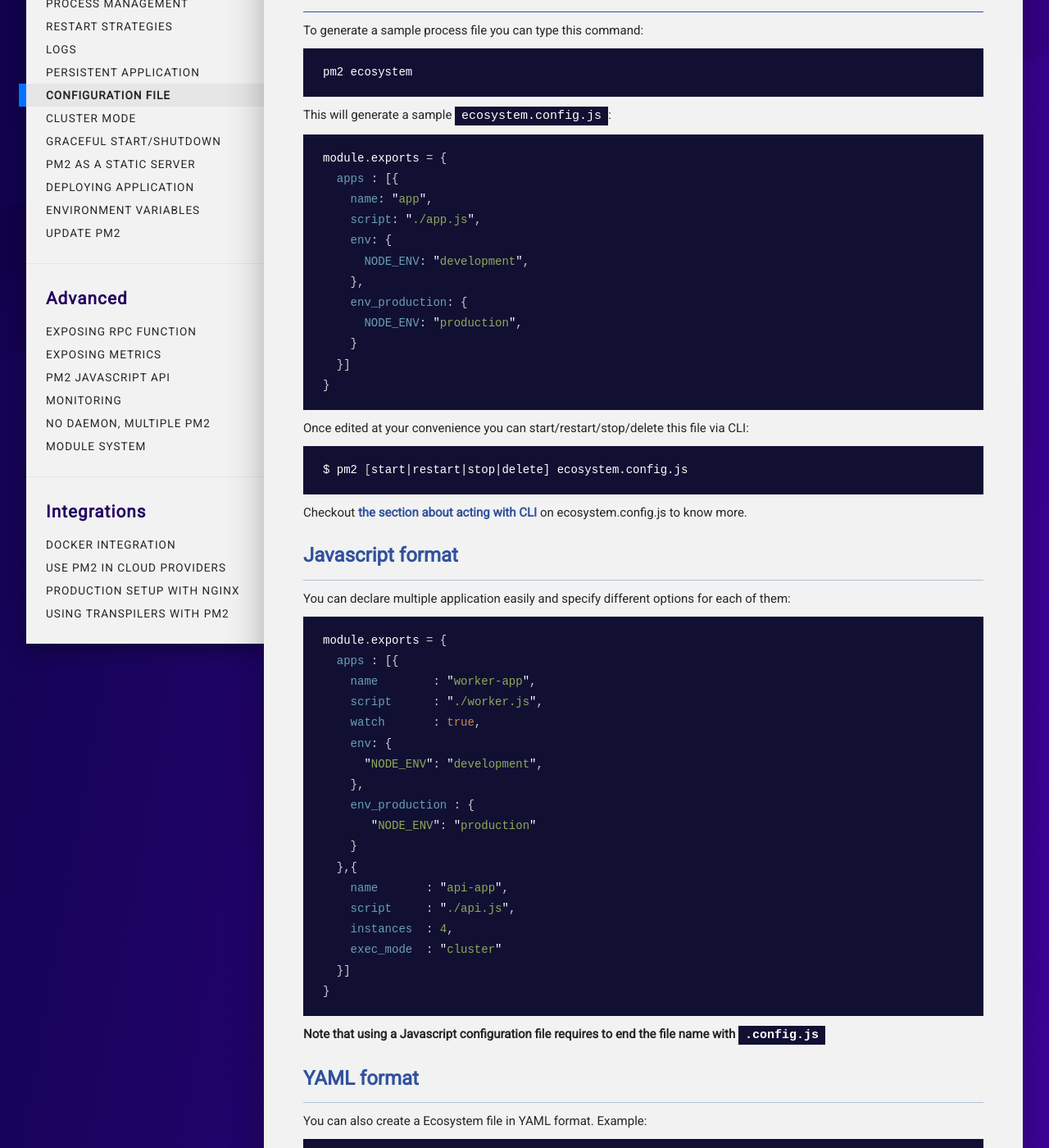
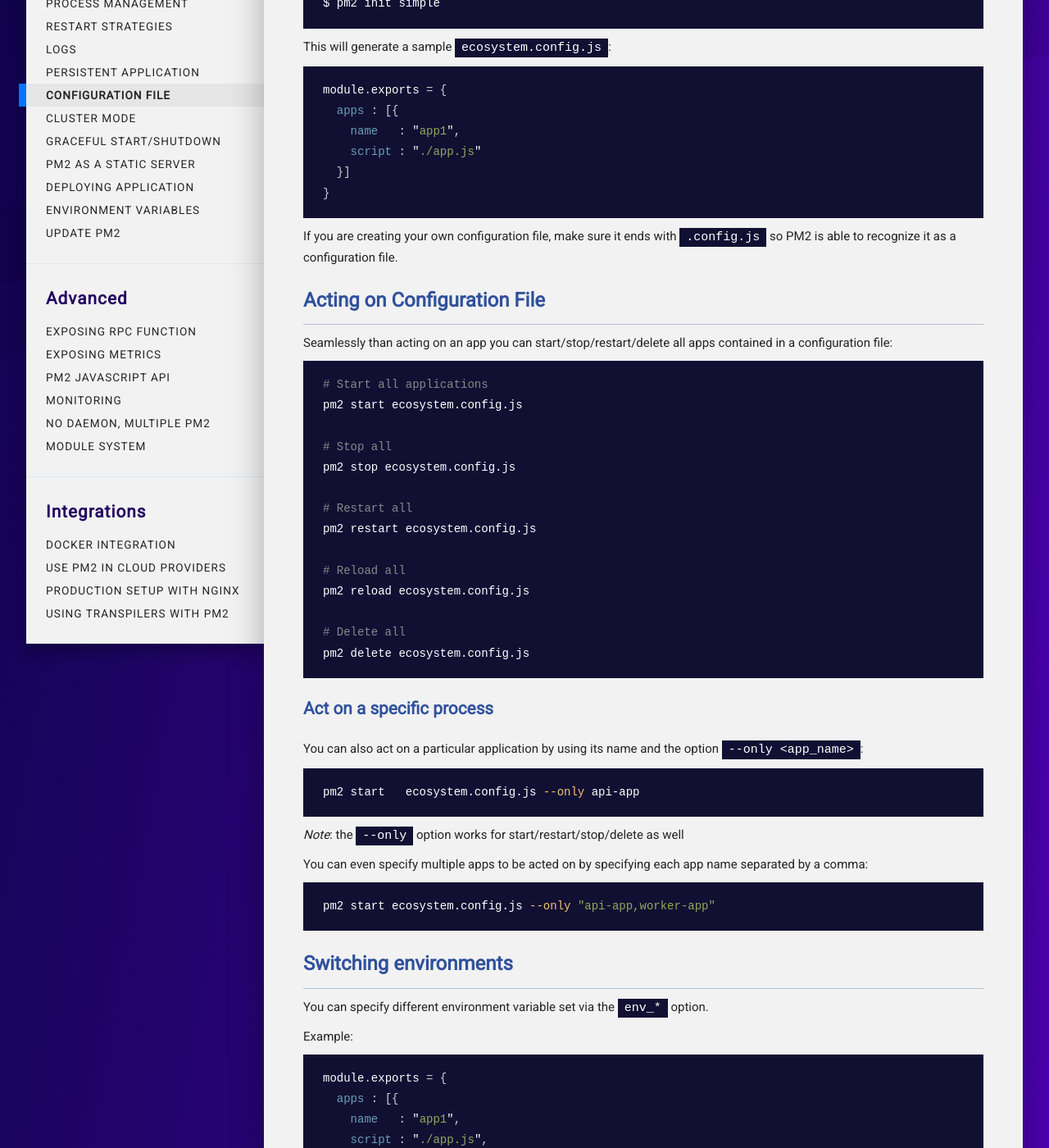
Before and after one commit to pm2-hive/pm2-hive.github.io, a Jekyll site: the page built from docs/features/app-declaration.md, in a window 1280 px wide and 1400 px high, scrolled down 465 px. Shown: the whole window at 82% size. Built offline with Jekyll 4.4.1, drawn with Linux system fonts in a browser that asks for light colours; comment, search, counter and statistics services are not loaded; some of the changed text lies outside the part shown.

Commit message:
Update app-declaration.md

````diff
--- a/docs/features/app-declaration.md
+++ b/docs/features/app-declaration.md
@@ -5,18 +5,16 @@
 permalink: /docs/usage/application-declaration/
 ---
 
-## Ecosystem File
+## Configuration File
 
-PM2 empowers your process management workflow. It allows you to fine-tune the behavior, options, environment variables, logs files of each application via a process file. It's particularly useful for micro-service based applications.
+When managing multiple applications with PM2, use a JS configuration file to organize them.
 
-Configuration format supported are Javascript, JSON and YAML.
+### Generate configuration
 
-## Generate configuration
+To generate a sample configuration file you can type this command:
 
-To generate a sample process file you can type this command:
-
-```
-pm2 ecosystem
+```bash
+$ pm2 init simple
 ```
 
 This will generate a sample `ecosystem.config.js`:
@@ -24,90 +22,26 @@
 ```javascript
 module.exports = {
   apps : [{
-    name: "app",
-    script: "./app.js",
-    env: {
-      NODE_ENV: "development",
-    },
-    env_production: {
-      NODE_ENV: "production",
-    }
+    name   : "app1",
+    script : "./app.js"
   }]
 }
 ```
 
-Once edited at your convenience you can start/restart/stop/delete this file via CLI:
+If you are creating your own configuration file, make sure it ends with `.config.js` so PM2 is able to recognize it as a configuration file.
 
-```bash
-$ pm2 [start|restart|stop|delete] ecosystem.config.js
-```
+### Acting on Configuration File
 
-Checkout [the section about acting with CLI](#cli) on ecosystem.config.js to know more.
-
-### Javascript format
-
-You can declare multiple application easily and specify different options for each of them:
-
-```javascript
-module.exports = {
-  apps : [{
-    name        : "worker-app",
-    script      : "./worker.js",
-    watch       : true,
-    env: {
-      "NODE_ENV": "development",
-    },
-    env_production : {
-       "NODE_ENV": "production"
-    }
-  },{
-    name       : "api-app",
-    script     : "./api.js",
-    instances  : 4,
-    exec_mode  : "cluster"
-  }]
-}
-```
-
-**Note that using a Javascript configuration file requires to end the file name with `.config.js`**
-
-### YAML format
-
-You can also create a Ecosystem file in YAML format.
-Example:
-
-```yaml
-apps:
-  - script   : ./api.js
-    name     : 'api-app'
-    instances: 4
-    exec_mode: cluster
-  - script : ./worker.js
-    name   : 'worker-app'
-    watch  : true
-    env    :
-      NODE_ENV: development
-    env_production:
-      NODE_ENV: production
-```
-
-### CLI
-
-Then you can run and manage your processes easily:
+Seamlessly than acting on an app you can start/stop/restart/delete all apps contained in a configuration file:
 
 ```bash
 # Start all applications
 pm2 start ecosystem.config.js
 
-# Start only the app named worker-app
-pm2 start ecosystem.config.js --only worker-app
-
 # Stop all
 pm2 stop ecosystem.config.js
 
 # Restart all
-pm2 start   ecosystem.config.js
-## Or
 pm2 restart ecosystem.config.js
 
 # Reload all
@@ -117,18 +51,17 @@
 pm2 delete ecosystem.config.js
 ```
 
-### Act on a specific process
+#### Act on a specific process
 
 You can also act on a particular application by using its name and the option `--only <app_name>`:
 
 ```bash
 pm2 start   ecosystem.config.js --only api-app
-pm2 restart ecosystem.config.js --only api-app
-pm2 reload  ecosystem.config.js --only api-app
-pm2 delete  ecosystem.config.js --only api-app
 ```
 
-For multiple processes use:
+*Note*: the `--only` option works for start/restart/stop/delete as well
+
+You can even specify multiple apps to be acted on by specifying each app name separated by a comma:
 
 ```bash
 pm2 start ecosystem.config.js --only "api-app,worker-app"
@@ -136,16 +69,30 @@
 
 ### Switching environments
 
-You may have noticed that you can declare environment-specific variables with the attribute `env_*` (e.g. env_production, env_staging...). They can be switched easily. You just need to specify the `--env <environment_name>` when acting on the application declaration.
+You can specify different environment variable set via the `env_*` option.
 
 Example:
 
+```javascript
+module.exports = {
+  apps : [{
+    name   : "app1",
+    script : "./app.js",
+    env_production: {
+       NODE_ENV: "production"
+    },
+    env_development: {
+       NODE_ENV: "development"
+    }
+  }]
+}
+```
+
+Now to switch between variables in different environment, specify the `--env [env name]` option:
+
 ```bash
-# Inject what is declared in env_production
 pm2 start process.json --env production
-
-# Inject what is declared in env_staging
-pm2 restart process.json --env staging
+pm2 restart process.json --env development
 ```
 
 ## Attributes available
@@ -224,116 +171,10 @@
 pre-deploy-local|pre-deploy action|String|
 post-deploy|post-deploy action|String|
 
-## Considerations
+### Considerations
 
 All command line options passed when using the JSON app declaration will be dropped i.e.
 
-### Multiple JSON
-
-You can start as many JSON application declarations as you want.
-
-```bash
-$ cat node-app-1.json
-{
-  "name" : "node-app-1",
-  "script" : "app.js",
-  "cwd" : "/srv/node-app-1/current"
-}
-
-$ cat node-app-2.json
-{
-  "name" : "node-app-2",
-  "script" : "app2.js",
-  "cwd" : "/srv/node-app-2/current"
-}
-```
-
-```bash
-pm2 start node-app-1.json
-pm2 start node-app-2.json
-```
-
-Will result in two apps launched:
-
-```
-ps aux | grep node-app
-root  14735  5.8  1.1  752476  83932 ? Sl 00:08 0:00 pm2: node-app-1
-root  24271  0.0  0.3  696428  24208 ? Sl 17:36 0:00 pm2: node-app-2
-```
-
-### CWD
+#### CWD
 
 **cwd:** your JSON declaration does not need to reside with your script.  If you wish to maintain the JSON(s) in a location other than your script (say, `/etc/pm2/conf.d/node-app.json`) you will need to use the `cwd` feature (Note, this can be really helpful for capistrano style directory structures that uses symlinks). Files can be either relative to the `cwd` directory, or absolute (see example below).
-
-### CLI/JSON options
-
-All the keys can be used in a JSON configured file, but will remain almost the same on the command line e.g.:
-
-```
-exec_mode         -> --execute-command
-max_restarts      -> --max-restarts
-force             -> --force
-```
-
-Using quotes to make an ESC, e.g.:
-
-```bash
-$pm2 start test.js --node-args "port=3001 sitename='first pm2 app'"
-```
-
-The `nodeArgs` argument will be parsed as
-
-```json
-[
-  "port=3001",
-  "sitename=first pm2 app"
-]
-```
-
-but not
-
-```json
-[
-  "port=3001",
-  "sitename='first",
-  "pm2",
-  "app'"
-]
-```
-
-### Disabling logs
-
-You can pass `/dev/null` to error_file or out_file to disable logs saving.
-Note: starting PM2 `2.4.0`, `/dev/null` or `NULL` disable logs independently of the platform.
-
-### Logs suffix
-
-You can disable automatic ID suffixs on logs (e.g. `app-name-ID.log`) by passing enabling the option `merge_logs: true`
-
-### Environment definition
-
-You'll need to use `--env <envname>` to tell pm2 to use specific environment defined inside a process file :
-
-```json
-{
-  "apps" : [{
-    "name"        : "worker-app",
-    "script"      : "./worker.js",
-    "watch"       : true,
-    "env": {
-      "NODE_ENV": "development"
-    },
-    "env_production" : {
-       "NODE_ENV": "production"
-    }
-  },{
-    "name"       : "api-app",
-    "script"     : "./api.js",
-    "instances"  : 4,
-    "exec_mode"  : "cluster"
-  }]
-}
-```
-
-In this example, you will run `pm2 start ecosystem.json` and it will start your application with the default environment (in development so).
-Then you use `pm2 start ecosystem.json --env production` and it will use the attribute `env_<name>` where name is `production` here, so it will start your app with `NODE_ENV=production`.
````
